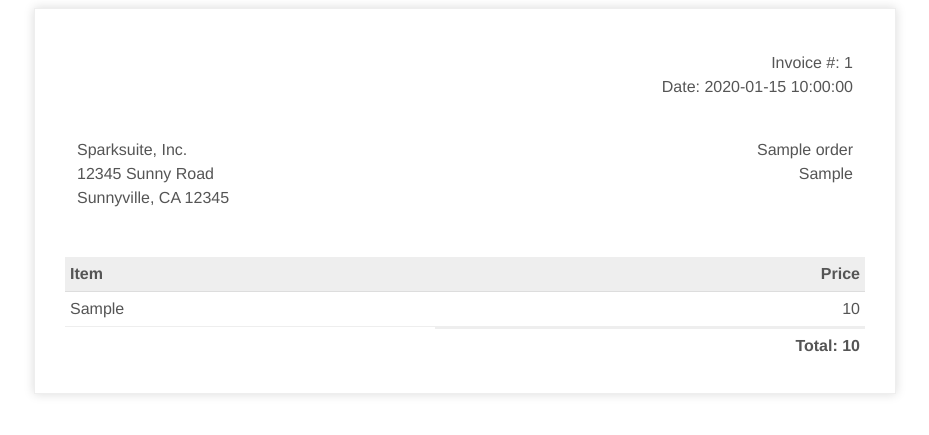
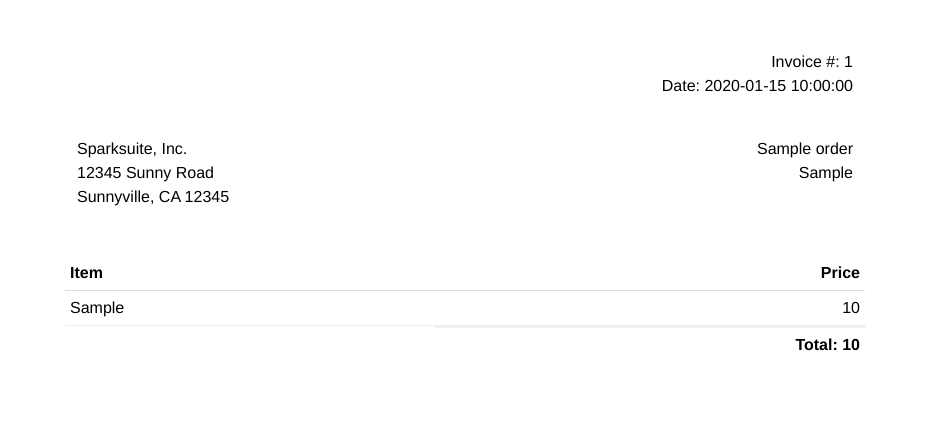
Before and after one commit to ShailMahan012/Bike-Service-App, a PHP site: page /invoice.php?id=1 in a window 1280 px wide. Shown: the top 435 px of the page, without its empty margins (175-1104 px from the left). Run offline with PHP 8.4, Linux system fonts and the light colour scheme; tables that the repository leaves empty or names only in its code hold one stand-in row (values such as "Sample post").

Commit message:
updated invoice

```diff
--- a/invoice.php
+++ b/invoice.php
@@ -20,12 +20,12 @@
 				max-width: 800px;
 				margin: auto;
 				padding: 30px;
-				border: 1px solid #eee;
-				box-shadow: 0 0 10px rgba(0, 0, 0, 0.15);
+				/* border: 1px solid #eee; */
+				/* box-shadow: 0 0 10px rgba(0, 0, 0, 0.15); */
 				font-size: 16px;
 				line-height: 24px;
 				font-family: 'Helvetica Neue', 'Helvetica', Helvetica, Arial, sans-serif;
-				color: #555;
+				color: black;
 			}
 
 			.invoice-box table {
@@ -58,11 +58,14 @@
 			}
 
 			.invoice-box table tr.heading td {
-				background: #eee;
+				background: #ffffff;
 				border-bottom: 1px solid #ddd;
 				font-weight: bold;
 			}
 
+			tr.heading {
+				background: #000000;
+			}
 			.invoice-box table tr.details td {
 				padding-bottom: 20px;
 			}
@@ -160,7 +163,7 @@
 					<td>1000</td>
 				</tr> -->
 
-				<tr class="heading">
+				<tr class="heading" style="">
 					<td>Item</td>
 
 					<td>Price</td>
```
